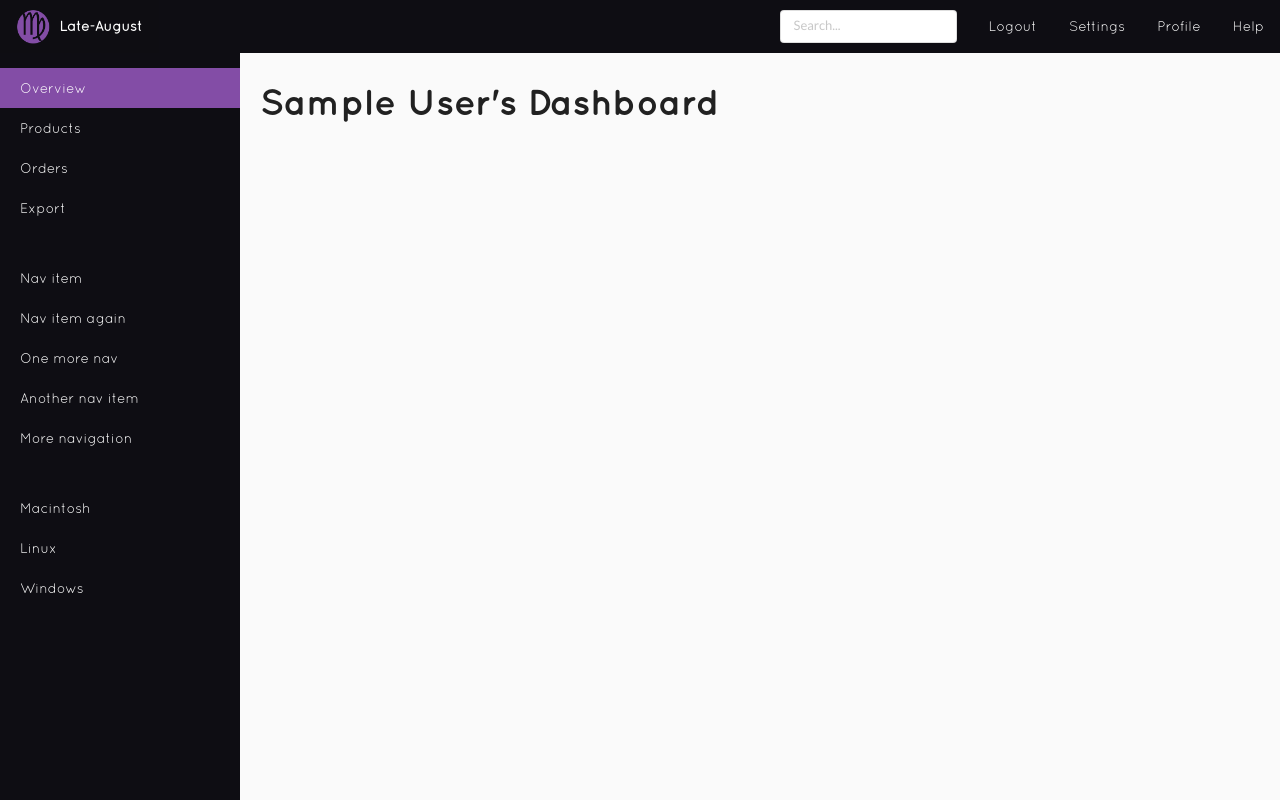
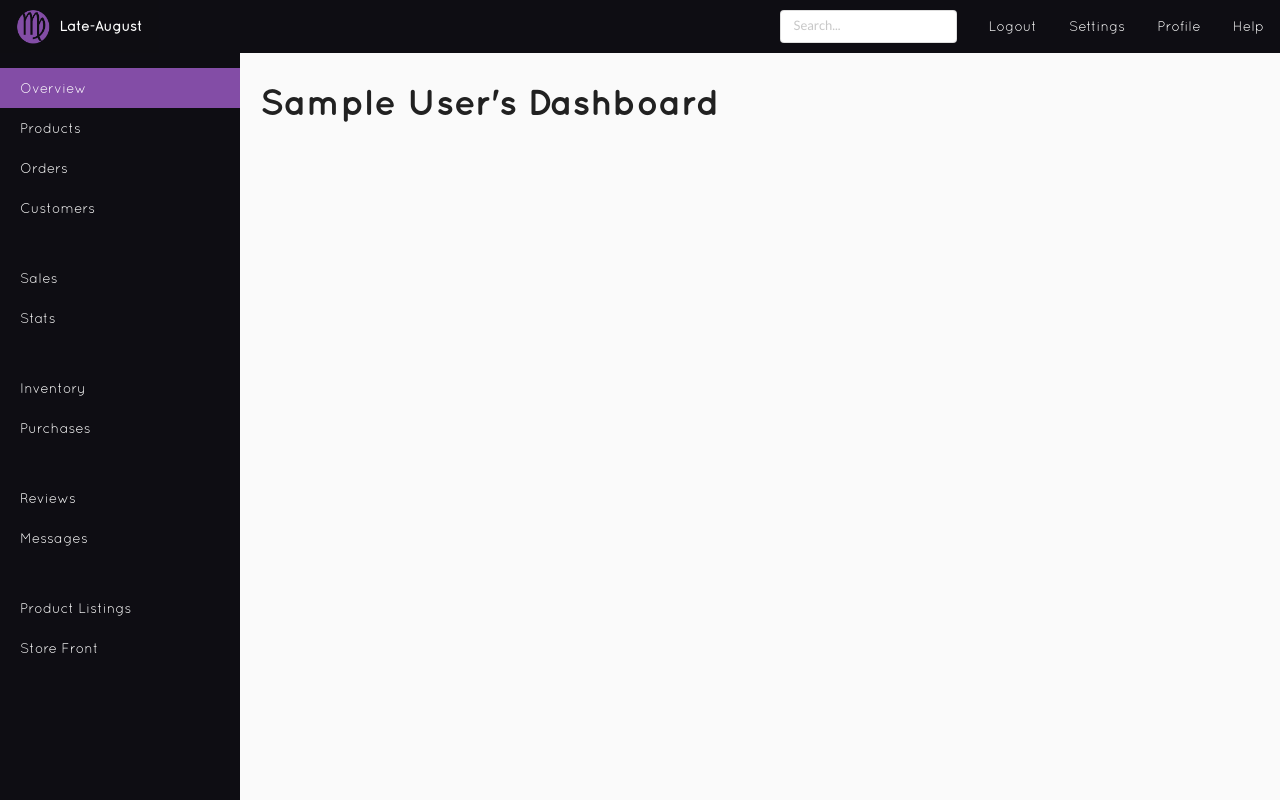
Before and after one commit to earth-emoji/dennea, a Django app: a page that uses src/templates/partials/dash/_sidebar.html in a window 1280 px wide. Run offline with Django 3.2, Linux system fonts and the light colour scheme; a user stored in the database is signed in; tables that the repository leaves empty hold one stand-in row (values such as "Sample post"); parts of the project's set-up code (start-up, migrations or seed data) failed here and were passed over; some libraries are stand-ins or nearby versions.

Commit message:
added links

```diff
--- a/src/pages/views.py
+++ b/src/pages/views.py
@@ -5,4 +5,6 @@ def home(request, template_name='pages/home.html'):
     if request.user.is_authenticated:
         if request.user.is_vendor:
             return redirect('vendors:dashboard', request.user.vendor.slug)
+        else:
+            return redirect('products:product-list')
     return render(request, template_name)
--- a/src/templates/partials/dash/_sidebar.html
+++ b/src/templates/partials/dash/_sidebar.html
@@ -1,17 +1,20 @@
 <div class="three wide tablet only three wide computer only column" id="sidebar">
     <div class="ui black-russian vertical borderless fluid text menu">
-        <a class="active item">Overview</a>
+        <a class="active item" href="{% url 'vendors:dashboard' request.user.vendor.slug %}">Overview</a>
         <a href="{% url 'products:vendor-products' request.user.vendor.slug %}" class="item">Products</a>
         <a href="#" class="item">Orders</a>
-        <a class="item">Export</a>
+        <a class="item">Customers</a>
         <div class="ui hidden divider"></div>
-        <a class="item">Nav item</a>
-        <a class="item">Nav item again</a>
-        <a class="item">One more nav</a>
-        <a class="item">Another nav item</a>
-        <a class="item">More navigation</a>
+        <a class="item">Sales</a>
+        <a class="item">Stats</a>
         <div class="ui hidden divider"></div>
-        <a class="item">Macintosh</a> <a class="item">Linux</a>
-        <a class="item">Windows</a>
+        <a class="item">Inventory</a>
+        <a class="item">Purchases</a>
+        <div class="ui hidden divider"></div>
+        <a class="item">Reviews</a>
+        <a class="item">Messages</a>
+        <div class="ui hidden divider"></div>
+        <a class="item">Product Listings</a>
+        <a href="{% url 'products:product-list' %}" class="item">Store Front</a>
     </div>
 </div>
```
